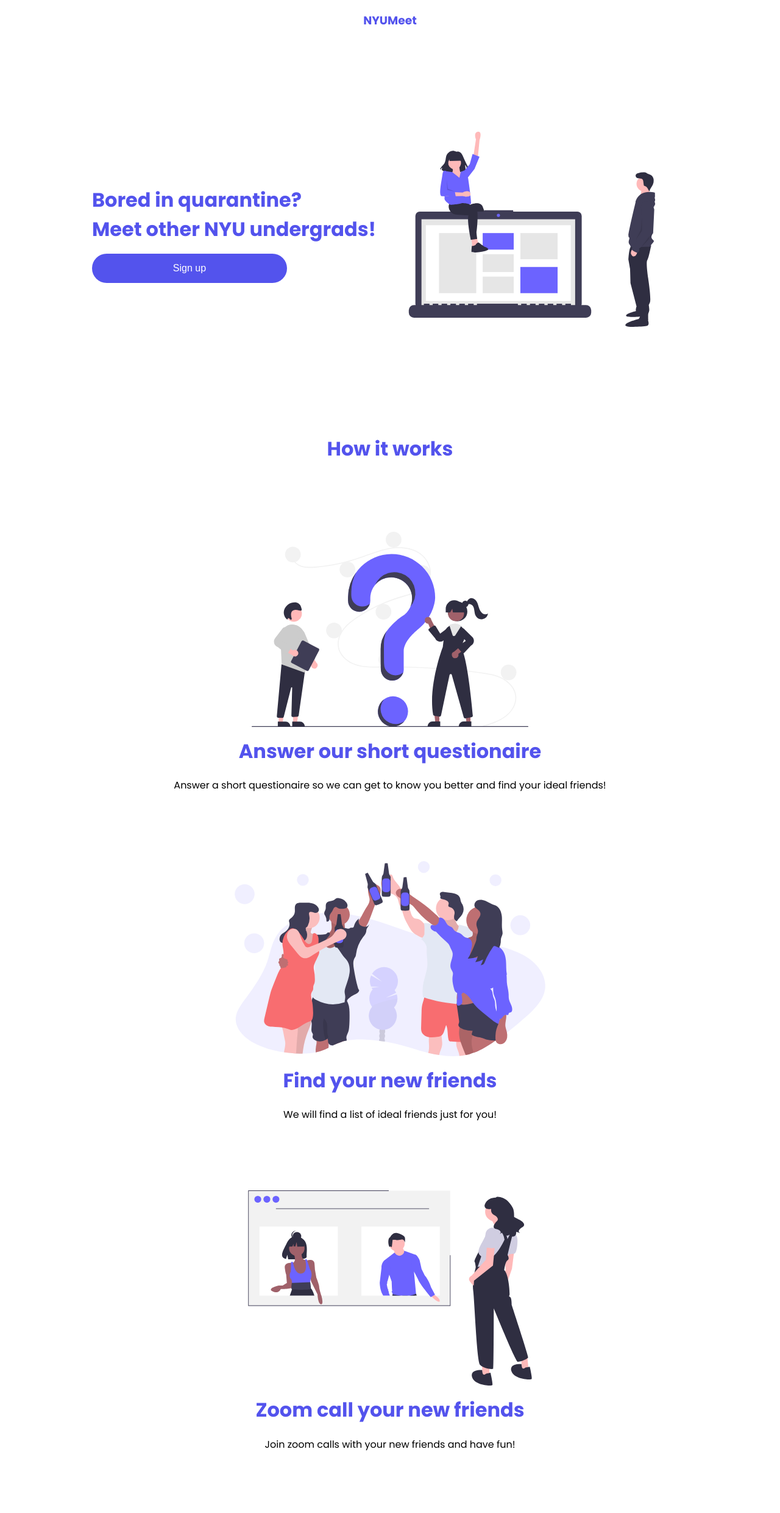
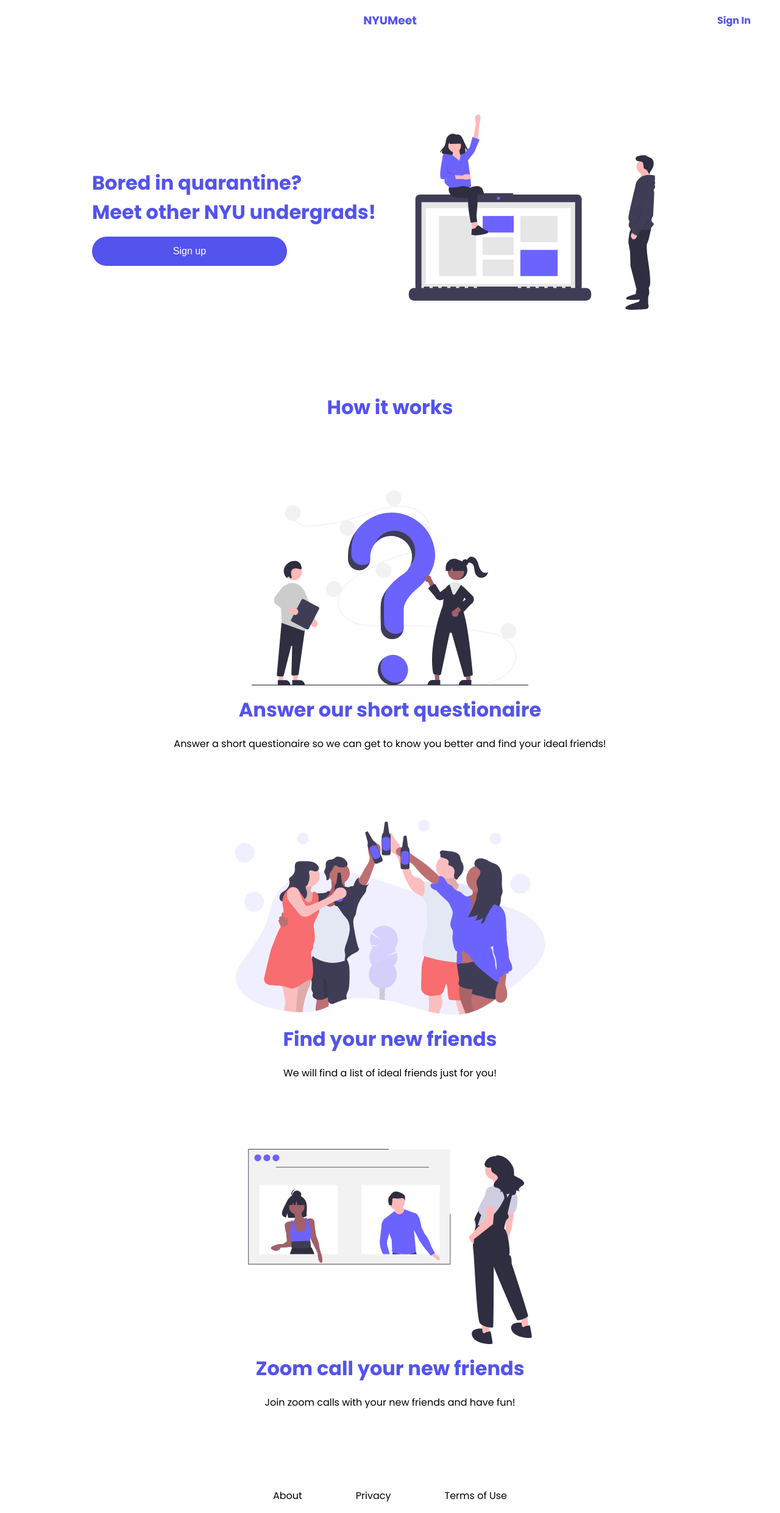
Before and after one commit to Sasha-Agapiev/NYUMeet, a PHP site: page / in a window 1280 px wide. Shown: the whole page at 61% size. Before the commit the page ends 2379 px from the top, so only its background shows below. Run offline with PHP 8.4, Linux system fonts and the light colour scheme.

Commit message:
Done mostly with landing page

```diff
--- a/css/index.css
+++ b/css/index.css
@@ -1,15 +1,10 @@
-.landingImage {
-    width: 40vw;
-    height: 40vh;
-}
-
 /* Introduction Section CSS */
 
 .introSection {
     display: flex;
     justify-content: center;
     align-items: center;
-    height: 80vh;
+    height: 70vh;
 }
 
 .introTextSection {
@@ -23,6 +18,11 @@
     color: #5353ED;
     margin-top: 0.5em;
     margin-bottom: 0.5em;
+}
+
+.introImage {
+    width: 40vw;
+    height: 40vh;
 }
 
 /* Info Section CSS */
--- a/css/main.css
+++ b/css/main.css
@@ -17,11 +17,57 @@ header {
     display: flex;
     align-content: center;
     justify-content: center;
-    height: 7vh;
+    width: 100%;
+}
+
+.leftTitleBar{
+    display: flex;
+    flex: 1;
+    margin-left: 3em;
+    margin-right: 3em;
+    align-content: center;
+}
+
+.middleTitleBar{
+    display: flex;
+    align-content: center;
+    flex: 1;
+    margin-left: 3em;
+    margin-right: 3em;
+    justify-content: center;
+}
+
+.rightTitleBar{
+    display: flex;
+    align-content: center;
+    justify-content: flex-end;
+    flex: 1;
+    margin-left: 3em;
+    margin-right: 3em;
+}
+
+.menuItem {
+    color: #5353ED;
 }
 
 .titleBrand {
     color: #5353ED;
+}
+
+/* Footer CSS */
+footer {
+    display: flex;
+    align-content: center;
+    justify-content: center;
+    width: 100%;
+}
+
+.footerLinks {
+    display: flex;
+    align-content: center;
+    justify-content: space-between;
+    width: 30%;
+    margin: 5em 1em 1em 1em;
 }
 
 /* Button CSS */
--- a/index.html
+++ b/index.html
@@ -25,7 +25,14 @@
         <header>
             <div>
                 <div class="titleBar">
-                    <h3 class="titleBrand">NYUMeet</h3>
+                    <div class="leftTitleBar">
+                    </div>
+                    <div class="middleTitleBar">
+                        <h3 class="titleBrand">NYUMeet</h3>
+                    </div>
+                    <div class="rightTitleBar">
+                        <h4 class="menuItem">Sign In</h4>
+                    </div>
                 </div>
             </div>
         </header>
@@ -35,7 +42,7 @@
                 Meet other NYU undergrads!</h1>
                 <button class="button">Sign up</button>
             </div>
-            <img src="assets/landing.svg" alt="Image of Friends near computer" class="landingImage"/>
+            <img src="assets/landing.svg" alt="Image of Friends near computer" class="introImage"/>
         </div>
         <div>
             <div class="infoSection">
@@ -56,7 +63,11 @@
             </div>
         </div>
         <footer>
-
+            <div class="footerLinks">
+                <a>About</a>
+                <a>Privacy</a>
+                <a>Terms of Use</a>
+            </div>
         </footer>
     </body>
 </html>
```
